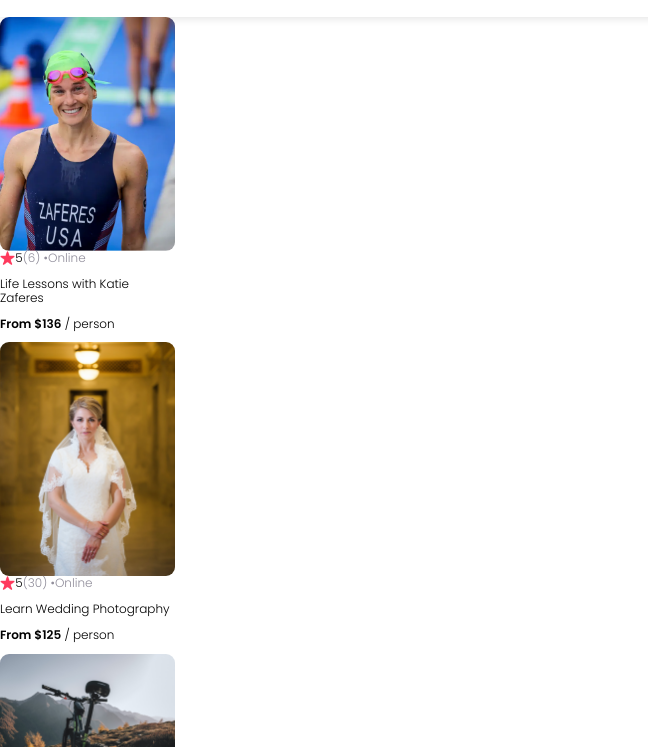
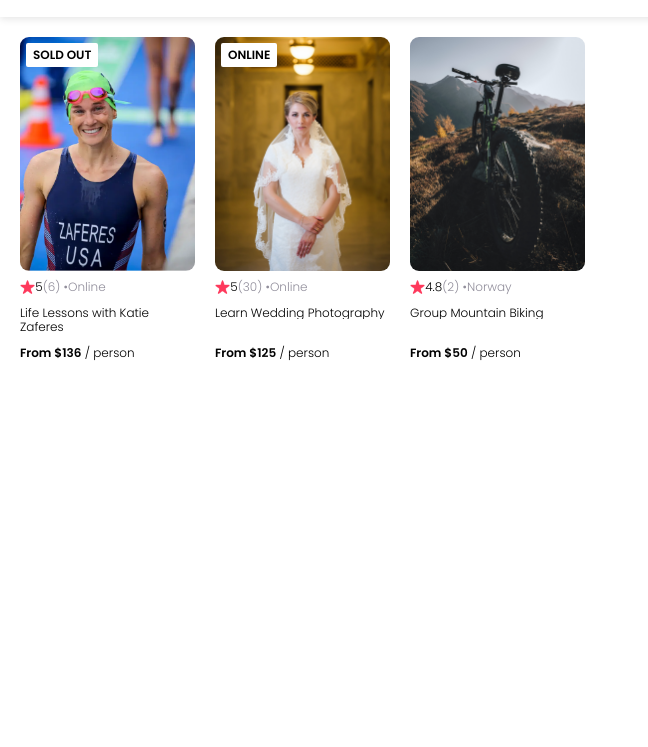
Before and after one commit to amirestes/React, a React app in the folder airbnb-model/: page / in a window 1280 px wide. Shown: the part 53-800 px from the top of the page, without its empty margins (0-648 px from the left). Built offline with nearby package versions, Linux system fonts and the light colour scheme.

Commit message:
updated how the props are passed

```diff
--- a/airbnb-model/App.js
+++ b/airbnb-model/App.js
@@ -3,37 +3,24 @@ import Navbar from "./components/Navbar"
 import Hero from "./components/Hero"
 import Card from "./components/Card"
 import data from "./data"
-/*
-Challenge:
-
-- import the array of data from data.js
-- map over the array to create <Card /> components
-- display the array of card components under the navbar
-  (in place of the current <Card /> component)
-
-Note: We haven't styled the group of components yet, so they'll
-still be block elements, stacked vertically. We'll add styling later.
-*/
 
 export default function App() {
-            // <Hero />
     const cards = data.map(item => {
         return (
             <Card
-                img={item.coverImg}
-                rating={item.stats.rating}
-                reviewCount={item.stats.reviewCount}
-                location={item.location}
-                title={item.title}
-                price={item.price}
+                key={item.id}
+                item={item}
             />
         )
     })
 
+            // <Hero />
     return (
         <div>
             <Navbar />
-            {cards}
+            <section className="cards-list">
+                {cards}
+            </section>
         </div>
     )
 }
--- a/airbnb-model/components/Card.js
+++ b/airbnb-model/components/Card.js
@@ -1,17 +1,29 @@
 import React from "react"
 
 export default function Card(props) {
+    let badgeText
+    if (props.item.openSpots === 0) {
+        badgeText = "SOLD OUT"
+    } else if (props.item.location === "Online") {
+        badgeText = "ONLINE"
+    }
+
+    /*
+    Challenge: Fix our component! 😱
+    */
+
     return (
         <div className="card">
-            <img src={`../images/${props.img}`} className="card--image" />
+            {badgeText && <div className="card--badge">{badgeText}</div>}
+            <img src={`../images/${props.item.coverImg}`} className="card--image" />
             <div className="card--stats">
                 <img src="../images/star.png" className="card--star" />
-                <span>{props.rating}</span>
-                <span className="gray">({props.reviewCount}) • </span>
-                <span className="gray">{props.location}</span>
+                <span>{props.item.stats.rating}</span>
+                <span className="gray">({props.item.stats.reviewCount}) • </span>
+                <span className="gray">{props.item.location}</span>
             </div>
-            <p>{props.title}</p>
-            <p><span className="bold">From ${props.price}</span> / person</p>
+            <p className="card--title">{props.item.title}</p>
+            <p className="card--price"><span className="bold">From ${props.item.price}</span> / person</p>
         </div>
     )
 }
--- a/airbnb-model/style.css
+++ b/airbnb-model/style.css
@@ -48,14 +48,32 @@ section {
     margin-top: 0;
 }
 
+.cards-list {
+    display: flex;
+    flex-wrap: nowrap;
+    gap: 20px;
+    overflow-x: auto;
+}
+
 .card {
     width: 175px;
     font-size: 12px;
+    flex: 0 0 auto;         /* ADD */
+    display: flex;          /* ADD */
+    flex-direction: column; /* ADD */
+    position: relative;
 }
 
 .card--image {
     width: 100%;
     border-radius: 9px;
+    margin-bottom: 9px;
+}
+
+/* ADD */
+.card--title {
+    overflow: hidden;
+    text-overflow: ellipsis;
 }
 
 .card--stats {
@@ -66,3 +84,18 @@ section {
 .card--star {
     height: 14px;
 }
+
+/* ADD */
+.card--price {
+    margin-top: auto;
+}
+
+.card--badge {
+    position: absolute;
+    top: 6px;
+    left: 6px;
+    background-color: white;
+    padding: 5px 7px;
+    border-radius: 2px;
+    font-weight: bold;
+}
```
